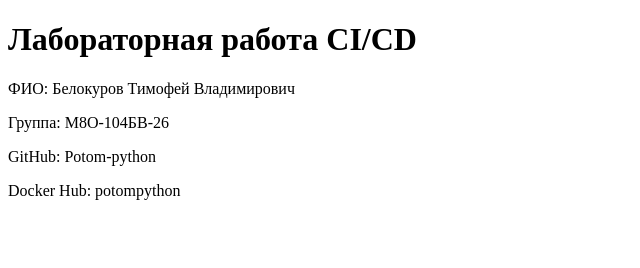
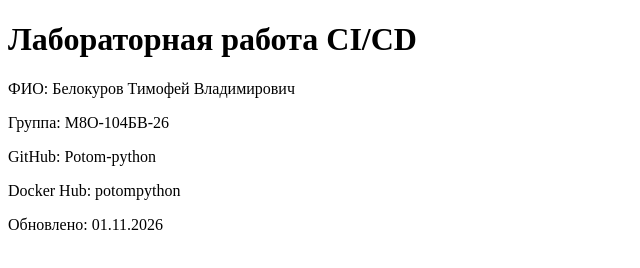
Before and after one commit to Potom-python/Potom-python-ci-cd-lab, a plain HTML site: page index.html in a window 1280 px wide. Shown: the whole page, without its empty margins (0-640 px from the left). Drawn offline with Linux system fonts and the light colour scheme.

Commit message:
update page with date

```diff
--- a/index.html
+++ b/index.html
@@ -12,5 +12,6 @@
     <p>Группа: М8О-104БВ-26</p>
     <p>GitHub: Potom-python</p>
     <p>Docker Hub: potompython</p>
+    <p>Обновлено: 01.11.2026</p>
 </body>
 </html>
```
